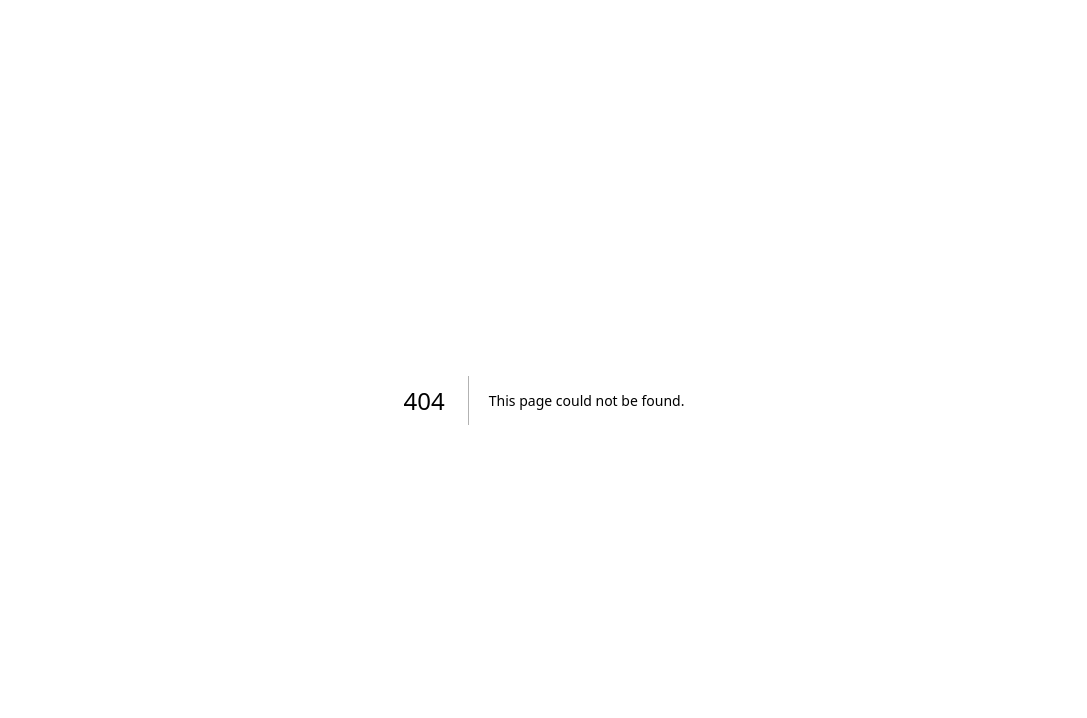
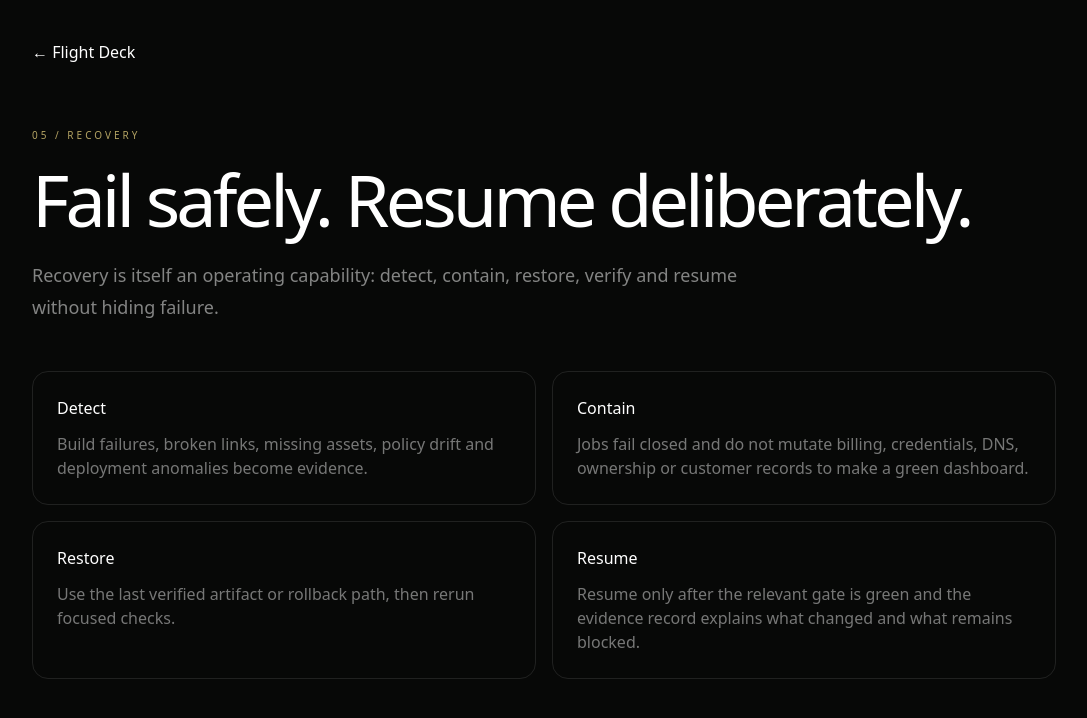
Before and after one commit to Mind-Reply/A11-K, a Next.js app: page /recovery in a window 1280 px wide. Before the commit this address had no page. Shown: the top 718 px of the page, without its empty margins (96-1183 px from the left). Built offline with nearby package versions, Linux system fonts and the light colour scheme.

Commit message:
feat: add fail-closed recovery surface

```diff
--- /dev/null
+++ b/app/recovery/page.tsx
@@ -0,0 +1,2 @@
+const phases=[['Detect','Build failures, broken links, missing assets, policy drift and deployment anomalies become evidence.'],['Contain','Jobs fail closed and do not mutate billing, credentials, DNS, ownership or customer records to make a green dashboard.'],['Restore','Use the last verified artifact or rollback path, then rerun focused checks.'],['Resume','Resume only after the relevant gate is green and the evidence record explains what changed and what remains blocked.']];
+export default function Recovery(){return <main className="min-h-screen bg-[#070807] px-5 py-10 text-white sm:px-10 lg:px-16"><div className="mx-auto max-w-5xl"><a href="/flight-deck">← Flight Deck</a><p className="mt-16 text-[10px] uppercase tracking-[.3em] text-amber-200/70">05 / RECOVERY</p><h1 className="mt-5 text-5xl font-light tracking-[-.055em] sm:text-7xl">Fail safely. Resume deliberately.</h1><p className="mt-6 max-w-3xl text-lg leading-8 text-white/50">Recovery is itself an operating capability: detect, contain, restore, verify and resume without hiding failure.</p><section className="mt-12 grid gap-4 md:grid-cols-2">{phases.map(p=><article className="rounded-2xl border border-white/10 p-6" key={p[0]}><h2>{p[0]}</h2><p className="mt-3 text-white/45">{p[1]}</p></article>)}</section></div></main>}
```
